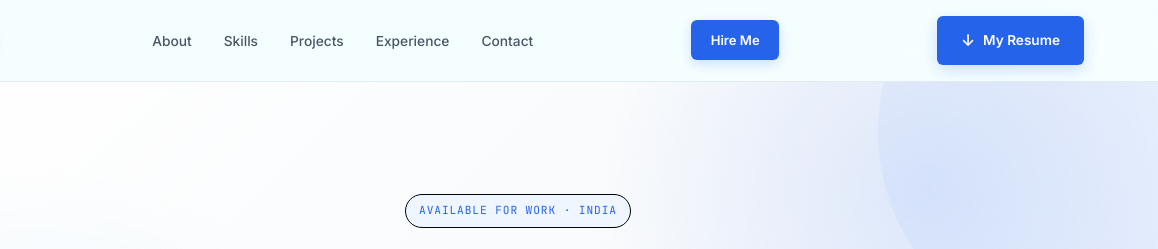
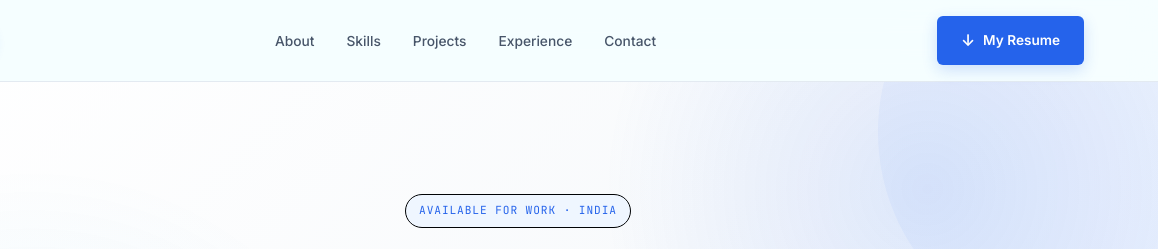
Before and after one commit to mskmohan50-profile/portfolio, a plain HTML site: page index.html in a window 1280 px wide. Shown: the top 249 px of the page, 122-1280 px from the left. Drawn offline with Linux system fonts and the light colour scheme.

Commit message:
Update index.html

```diff
--- a/index.html
+++ b/index.html
@@ -309,56 +309,6 @@ nav .container {
 /* ================================
    DOWNLOAD RESUME BUTTON
 ================================ */
-   .resume-btn {
-  display: inline-flex;
-  align-items: center;
-  justify-content: center;
-  gap: 8px;
-
-  padding: 12px 20px;
-  min-height: 44px;
-
-  background: var(--primary);
-  color: #ffffff;
-
-  border: none;
-  border-radius: 8px;
-
-  font-family: var(--font-body);
-  font-size: 14px;
-  font-weight: 600;
-
-  text-decoration: none;
-  cursor: pointer;
-
-  transition: all 0.25s ease;
-  box-shadow: var(--shadow-sm);
-}
-
-.resume-btn span {
-  font-size: 18px;
-  line-height: 1;
-}
-
-.resume-btn:hover {
-  background: var(--primary-dark);
-  transform: translateY(-2px);
-  box-shadow: var(--shadow-md);
-}
-
-.resume-btn:active {
-  transform: translateY(0);
-}
-
-/* Mobile */
-@media (max-width: 600px) {
-  .resume-btn {
-    width: 100%;
-    max-width: 220px;
-    padding: 13px 18px;
-    font-size: 14px;
-  }
-}
 
 .resume-btn {
   display: inline-flex;
@@ -1673,13 +1623,9 @@ footer strong {
       <li><a href="#contact">Contact</a></li>
     </ul>
 
-    <a href="mailto:mskmohan50@gmail.com" class="nav-cta">
-      Hire Me
-    </a>
-    <a href="/MohanRaj G.pdf" download="Mohan Raj G.pdf" class="resume-btn">
+    <a href="./Mohan%20Raj%20G.pdf" download="Mohan Raj G.pdf" class="resume-btn">
   <span>↓</span> My Resume
 </a>
-
   </div>
 </nav>
 
@@ -2129,6 +2075,7 @@ footer strong {
           <li>Created and integrated REST APIs for data management and service communication, improving development efficiency</li>
           <li>Participated in code reviews, testing, and performance optimisation, contributing to high-quality software releases</li>
         </ul>
+        </div>
         <div class="exp-item">
         <div class="exp-dot"></div>
 
@@ -2141,7 +2088,6 @@ footer strong {
           <li>Performed data preprocessing, feature engineering, model training, and evaluation to improve prediction accuracy and reliability</li>
           <li>Integrated AI/ML solutions into application workflows and collaborated on testing, debugging, and performance optimisation</li>
         </ul>
-</div>
 
       </div>
     </div>
```
Lines whose indentation alone changed are shown as unchanged.
